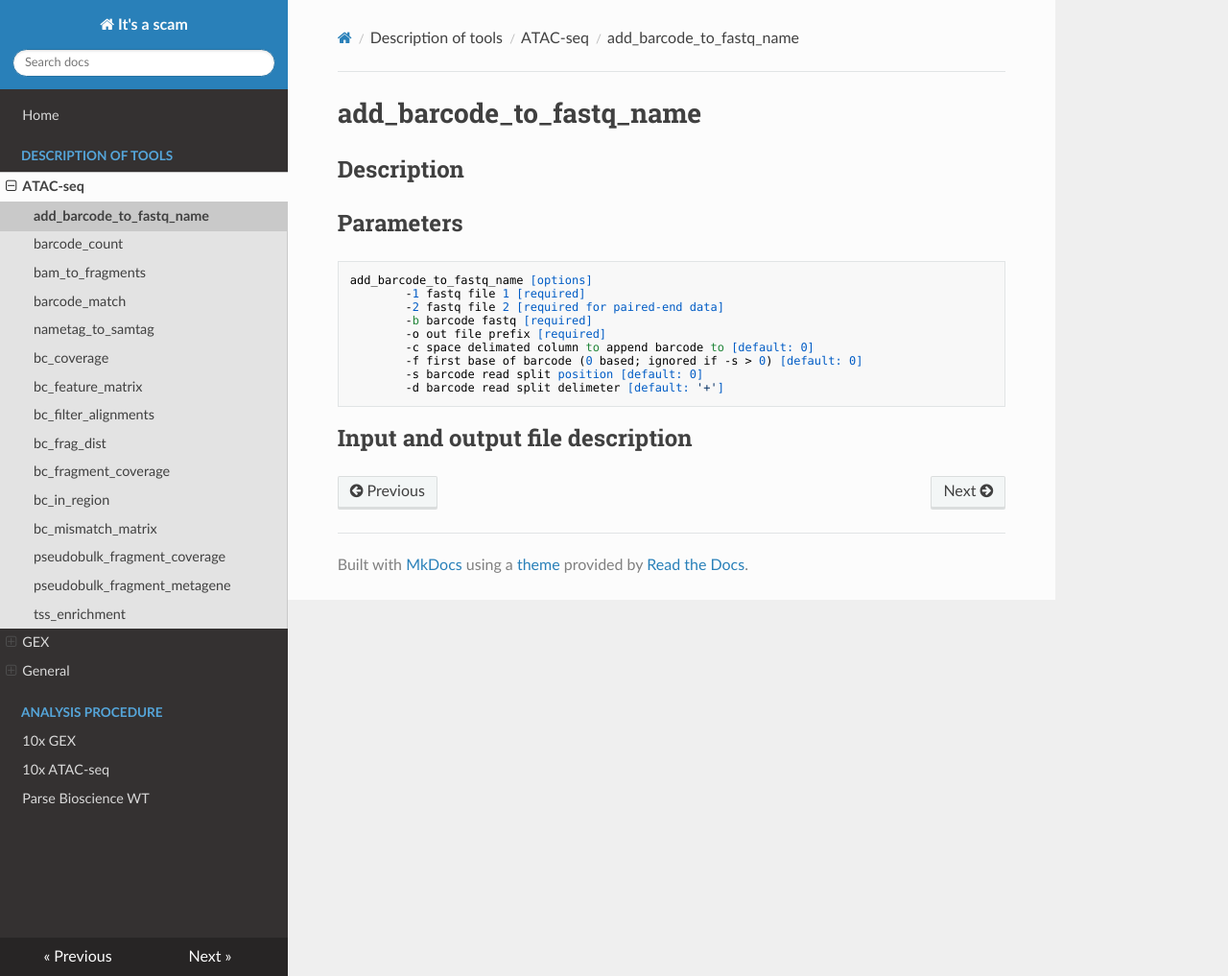
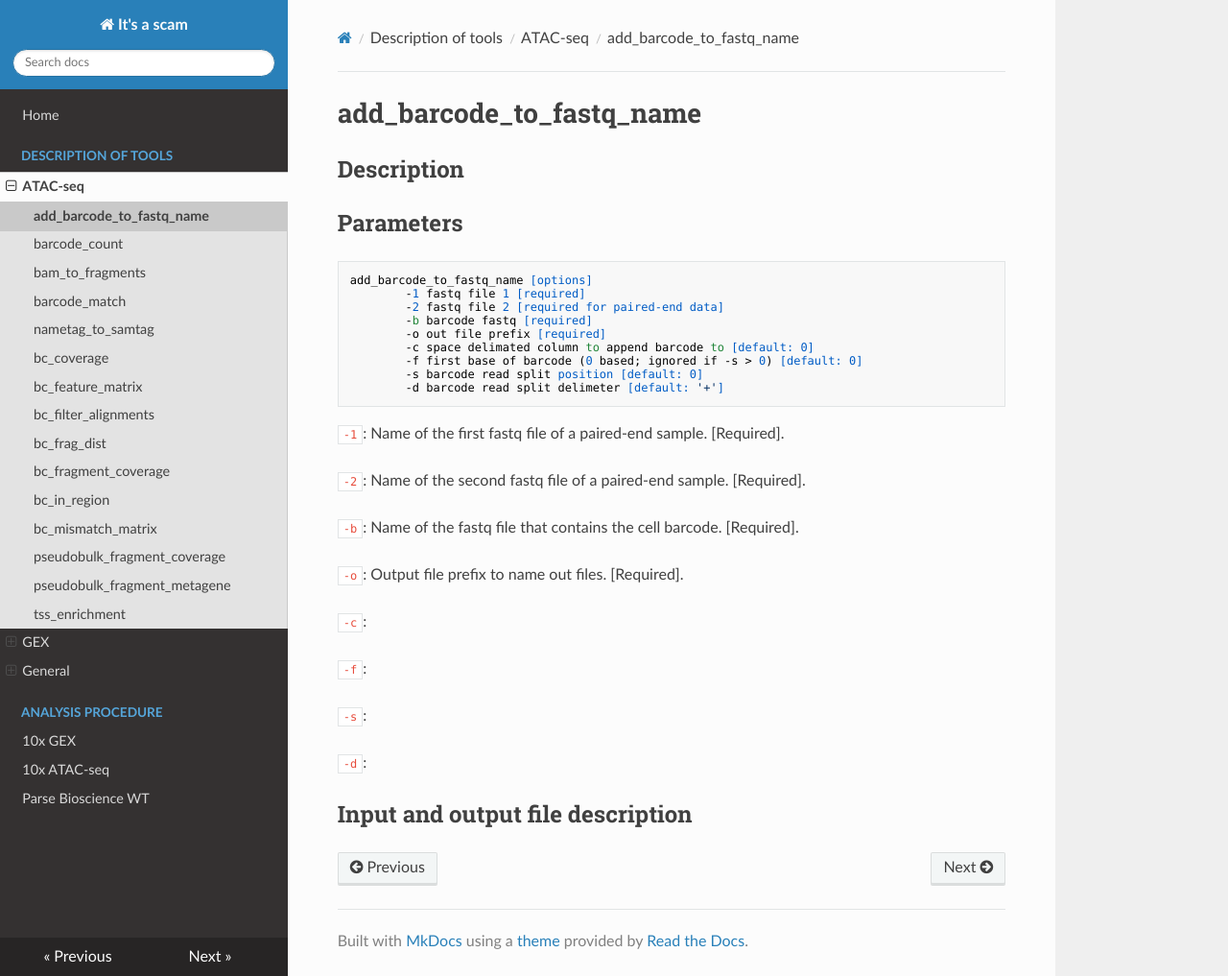
Before and after one commit to rishvanth-kp/its_a_scam, an MkDocs documentation site: the page built from doc/content/add_barcode_to_fastq_name.md, in a window 1280 px wide and 1017 px high. Shown: the whole window at 96% size. Built offline with MkDocs 1.6.1, drawn with Linux system fonts in a browser that asks for light colours; nearby versions of some CDN libraries.

Commit message:
updated documentation

````diff
--- a/doc/content/add_barcode_to_fastq_name.md
+++ b/doc/content/add_barcode_to_fastq_name.md
@@ -16,4 +16,20 @@ add_barcode_to_fastq_name [options]
         -d barcode read split delimeter [default: '+']
 ```
 
+`-1`: Name of the first fastq file of a paired-end sample. [Required].
+
+`-2`: Name of the second fastq file of a paired-end sample. [Required].
+
+`-b`: Name of the fastq file that contains the cell barcode. [Required].
+
+`-o`: Output file prefix to name out files. [Required].
+
+`-c`:
+
+`-f`:
+
+`-s`:
+
+`-d`:
+
 ## Input and output file description
````
